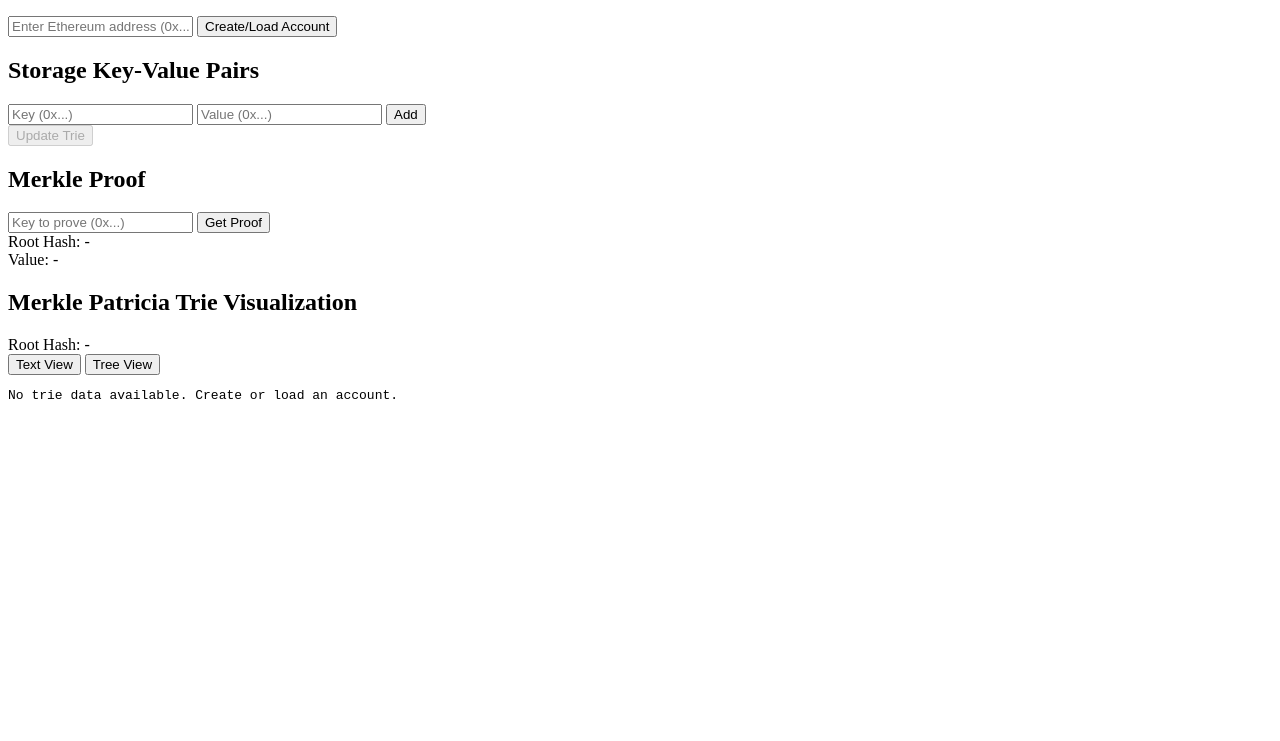
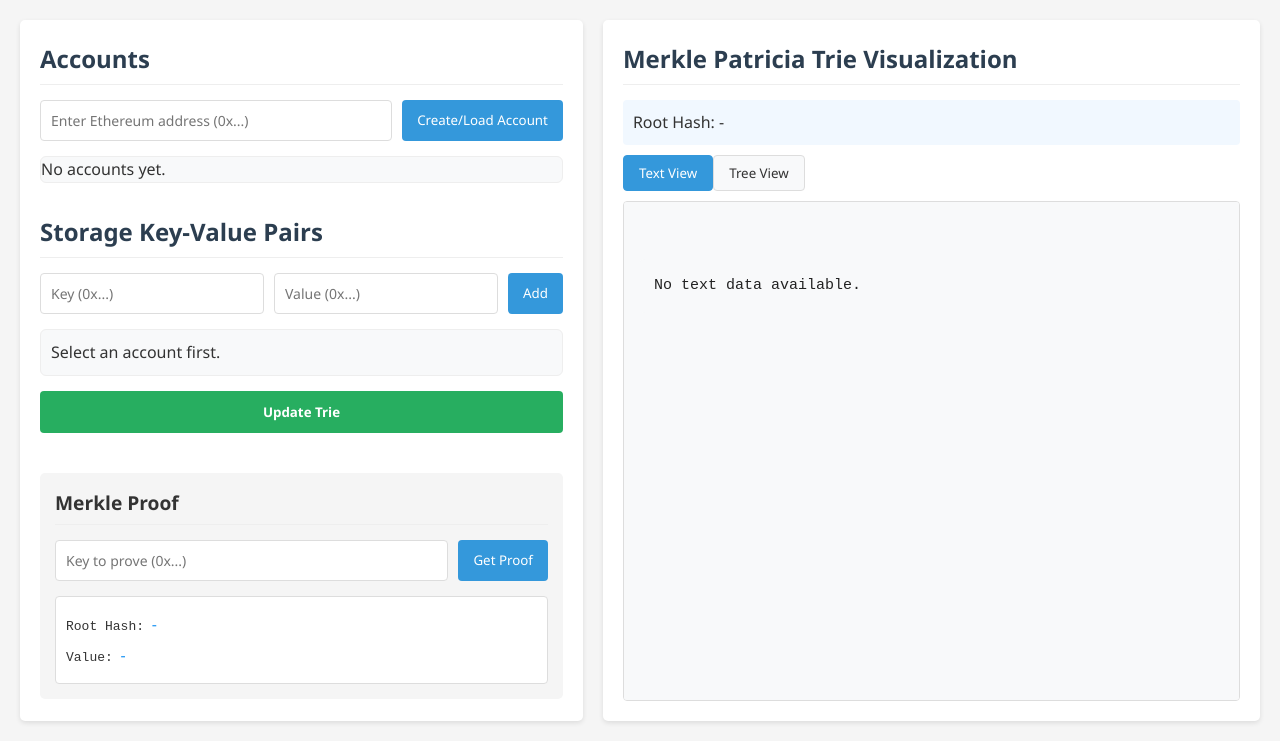
Before and after one commit to TomShangguan/storage_extract, a plain HTML site: page front/index.html in a window 1280 px wide. Shown: the part 111-852 px from the top of the page. Before the commit the page ends 800 px from the top, so only its background shows below. Drawn offline with Linux system fonts and the light colour scheme; the site is published under a folder, as on GitHub Pages, so addresses that start at the root find nothing.

Commit message:
Front Index

```diff
--- a/front/index.html
+++ b/front/index.html
@@ -4,8 +4,8 @@
     <meta charset="UTF-8">
     <meta name="viewport" content="width=device-width, initial-scale=1.0">
     <title>Ethereum MPT Storage Visualizer</title>
-    <link rel="stylesheet" href="/css/styles.css">
-    <link rel="stylesheet" href="/css/trie-visualizer.css">
+    <link rel="stylesheet" href="./css/styles.css">
+    <link rel="stylesheet" href="./css/trie-visualizer.css">
 </head>
 <body>
     <div class="container">
@@ -68,8 +68,8 @@
             </section>
         </main>
     </div>
-    <script src="/js/api-client.js"></script>
-    <script src="/js/trie-visualizer.js"></script>
-    <script src="/js/main.js"></script>
+    <script src="./js/api-client.js"></script>
+    <script src="./js/trie-visualizer.js"></script>
+    <script src="./js/main.js"></script>
 </body>
 </html>
```
